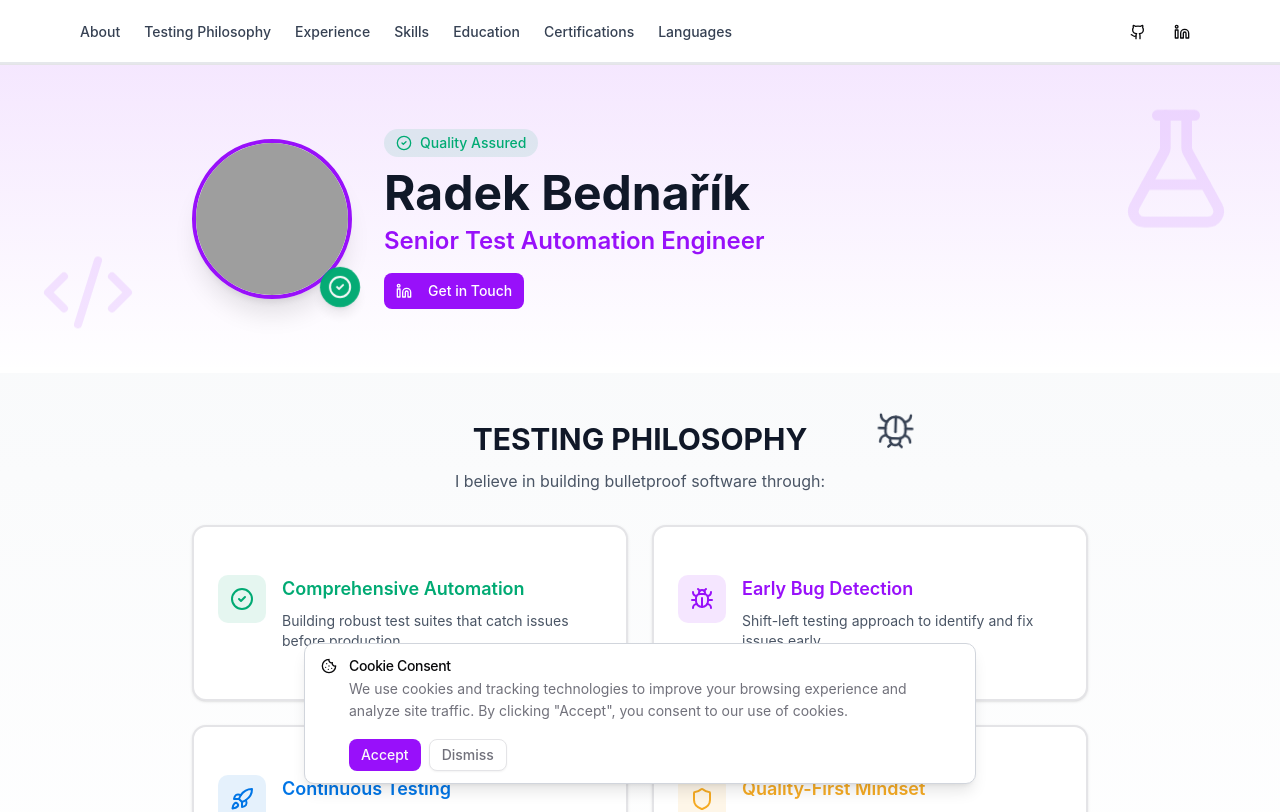
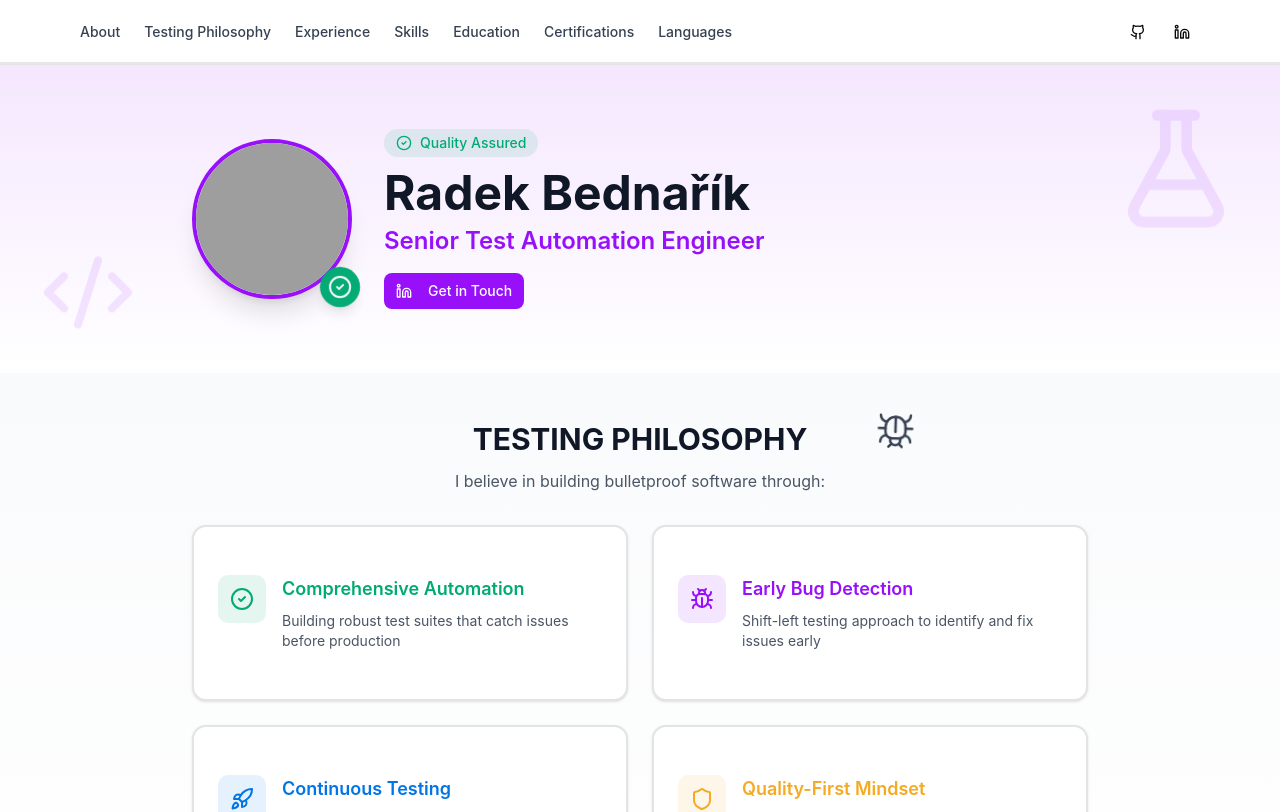
Before and after one commit to radekBednarik/personal_cv_page, a React (Vite) app: page / in a window 1280 px wide. Shown: the top 812 px of the page. Built offline with nearby package versions, Linux system fonts and the light colour scheme; grey boxes are pictures that could not be loaded.

Commit message:
Revert "feat: Add banner"
This reverts commit e9b9a94dfa61a909c677406276fe2ee1c21818d3.

```diff
--- a/src/components/ConsentBanner.tsx
+++ /dev/null
@@ -1,75 +0,0 @@
-import { Cookie } from "lucide-react";
-import { useEffect, useState } from "react";
-import { Alert, AlertDescription, AlertTitle } from "@/components/ui/alert";
-import { Button } from "@/components/ui/button";
-import {
-	clearConsent,
-	hasConsentDecision,
-	setConsent,
-} from "@/lib/consent-storage";
-
-export function ConsentBanner() {
-	const [isVisible, setIsVisible] = useState(false);
-
-	useEffect(() => {
-		// Only show banner if user hasn't made a consent decision
-		if (!hasConsentDecision()) {
-			setIsVisible(true);
-		}
-
-		// Listen for custom event to show the banner
-		const handleShowConsent = () => {
-			clearConsent();
-			setIsVisible(true);
-		};
-
-		window.addEventListener("showConsentBanner", handleShowConsent);
-
-		return () => {
-			window.removeEventListener("showConsentBanner", handleShowConsent);
-		};
-	}, []);
-
-	const handleAccept = () => {
-		setConsent(true);
-		setIsVisible(false);
-	};
-
-	const handleDismiss = () => {
-		setIsVisible(false);
-	};
-
-	if (!isVisible) {
-		return null;
-	}
-
-	return (
-		<div className="fixed bottom-0 left-0 right-0 z-50 p-4 animate-in slide-in-from-bottom-5 flex justify-center">
-			<div className="max-w-2xl w-full">
-				<Alert className="border-gray-300 dark:border-gray-700 bg-white dark:bg-gray-900 shadow-lg">
-					<Cookie className="h-4 w-4" />
-					<AlertTitle>Cookie Consent</AlertTitle>
-					<AlertDescription>
-						<p className="mb-3">
-							We use cookies and tracking technologies to improve your browsing
-							experience and analyze site traffic. By clicking "Accept", you
-							consent to our use of cookies.
-						</p>
-						<div className="flex gap-2 flex-wrap">
-							<Button
-								onClick={handleAccept}
-								size="sm"
-								className="bg-purple-600 hover:bg-purple-700 dark:bg-purple-500 dark:hover:bg-purple-600"
-							>
-								Accept
-							</Button>
-							<Button onClick={handleDismiss} variant="outline" size="sm">
-								Dismiss
-							</Button>
-						</div>
-					</AlertDescription>
-				</Alert>
-			</div>
-		</div>
-	);
-}
--- a/src/components/ui/alert.tsx
+++ /dev/null
@@ -1,66 +0,0 @@
-import { cva, type VariantProps } from "class-variance-authority";
-import type * as React from "react";
-
-import { cn } from "@/lib/utils";
-
-const alertVariants = cva(
-	"relative w-full rounded-lg border px-4 py-3 text-sm grid has-[>svg]:grid-cols-[calc(var(--spacing)*4)_1fr] grid-cols-[0_1fr] has-[>svg]:gap-x-3 gap-y-0.5 items-start [&>svg]:size-4 [&>svg]:translate-y-0.5 [&>svg]:text-current",
-	{
-		variants: {
-			variant: {
-				default: "bg-card text-card-foreground",
-				destructive:
-					"text-destructive bg-card [&>svg]:text-current *:data-[slot=alert-description]:text-destructive/90",
-			},
-		},
-		defaultVariants: {
-			variant: "default",
-		},
-	},
-);
-
-function Alert({
-	className,
-	variant,
-	...props
-}: React.ComponentProps<"div"> & VariantProps<typeof alertVariants>) {
-	return (
-		<div
-			data-slot="alert"
-			role="alert"
-			className={cn(alertVariants({ variant }), className)}
-			{...props}
-		/>
-	);
-}
-
-function AlertTitle({ className, ...props }: React.ComponentProps<"div">) {
-	return (
-		<div
-			data-slot="alert-title"
-			className={cn(
-				"col-start-2 line-clamp-1 min-h-4 font-medium tracking-tight",
-				className,
-			)}
-			{...props}
-		/>
-	);
-}
-
-function AlertDescription({
-	className,
-	...props
-}: React.ComponentProps<"div">) {
-	return (
-		<div
-			data-slot="alert-description"
-			className={cn(
-				"text-muted-foreground col-start-2 grid justify-items-start gap-1 text-sm [&_p]:leading-relaxed",
-				className,
-			)}
-			{...props}
-		/>
-	);
-}
-
-export { Alert, AlertTitle, AlertDescription };
--- a/src/lib/consent-storage.ts
+++ /dev/null
@@ -1,50 +0,0 @@
-const CONSENT_KEY = "tracking-consent";
-
-/**
- * Get the current consent status from localStorage
- * @returns true if consent was given, false if declined, null if no decision made
- */
-export function getConsent(): boolean | null {
-	if (typeof window === "undefined") {
-		return null;
-	}
-
-	const stored = localStorage.getItem(CONSENT_KEY);
-	if (stored === null) {
-		return null;
-	}
-
-	return stored === "true";
-}
-
-/**
- * Set the consent status in localStorage
- * @param accepted - true if user accepts tracking, false if declined
- */
-export function setConsent(accepted: boolean): void {
-	if (typeof window === "undefined") {
-		return;
-	}
-
-	localStorage.setItem(CONSENT_KEY, String(accepted));
-}
-
-/**
- * Check if user has made any consent decision
- * @returns true if user has accepted or declined, false if no decision made
- */
-export function hasConsentDecision(): boolean {
-	return getConsent() !== null;
-}
-
-/**
- * Clear the consent decision from localStorage
- * This allows the user to see the consent banner again
- */
-export function clearConsent(): void {
-	if (typeof window === "undefined") {
-		return;
-	}
-
-	localStorage.removeItem(CONSENT_KEY);
-}
--- a/src/routes/__root.tsx
+++ b/src/routes/__root.tsx
@@ -1,13 +1,11 @@
 import { TanStackDevtools } from "@tanstack/react-devtools";
 import { createRootRoute, Outlet } from "@tanstack/react-router";
 import { TanStackRouterDevtoolsPanel } from "@tanstack/react-router-devtools";
-import { ConsentBanner } from "@/components/ConsentBanner";
 
 export const Route = createRootRoute({
 	component: () => (
 		<>
 			<Outlet />
-			<ConsentBanner />
 			<TanStackDevtools
 				config={{
 					position: "bottom-right",
--- a/src/routes/index.tsx
+++ b/src/routes/index.tsx
@@ -67,14 +67,6 @@ function App() {
 					</a>
 					. All rights reserved.
 				</p>
-				<button
-					type="button"
-					onClick={() => window.dispatchEvent(new Event("showConsentBanner"))}
-					className="mt-2 text-xs text-gray-600 dark:text-gray-400 hover:text-purple-600 dark:hover:text-purple-400 underline transition-colors cursor-pointer"
-					aria-label="Manage cookie consent preferences"
-				>
-					Cookie Settings
-				</button>
 			</footer>
 
 			{/* Bug Hunter Game */}
```
